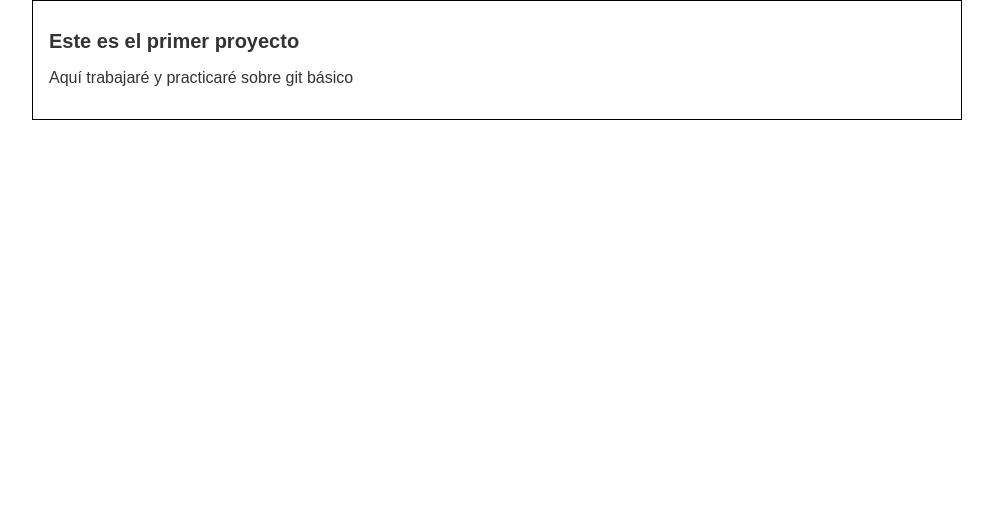
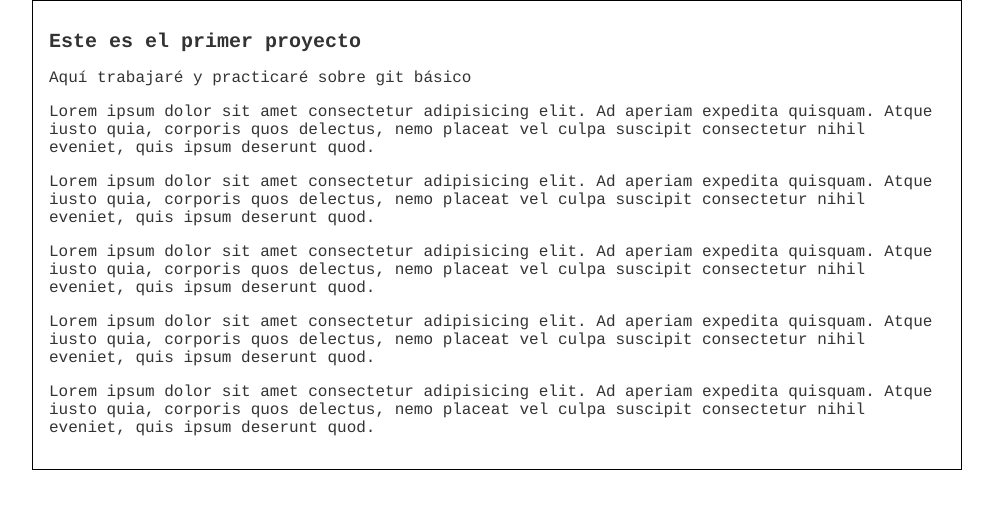
Before and after one commit to TommyEu/HyperBlog, a plain HTML site: page index.html in a window 1280 px wide. Shown: the whole page, without its empty margins (143-1136 px from the left). Drawn offline with Linux system fonts and the light colour scheme.

Commit message:
agregado el contenido adicional del blog y una mejor tipografía

```diff
--- a/index.html
+++ b/index.html
@@ -8,6 +8,12 @@
             <div id="post">
                 <h1>Este es el primer proyecto</h1>
                 <p>Aquí trabajaré y practicaré sobre git básico</p>
+                <p>Lorem ipsum dolor sit amet consectetur adipisicing elit. Ad aperiam expedita quisquam. Atque iusto quia, corporis quos delectus, nemo placeat vel culpa suscipit consectetur nihil eveniet, quis ipsum deserunt quod.
+                    <p>Lorem ipsum dolor sit amet consectetur adipisicing elit. Ad aperiam expedita quisquam. Atque iusto quia, corporis quos delectus, nemo placeat vel culpa suscipit consectetur nihil eveniet, quis ipsum deserunt quod.
+                        <p>Lorem ipsum dolor sit amet consectetur adipisicing elit. Ad aperiam expedita quisquam. Atque iusto quia, corporis quos delectus, nemo placeat vel culpa suscipit consectetur nihil eveniet, quis ipsum deserunt quod.
+                            <p>Lorem ipsum dolor sit amet consectetur adipisicing elit. Ad aperiam expedita quisquam. Atque iusto quia, corporis quos delectus, nemo placeat vel culpa suscipit consectetur nihil eveniet, quis ipsum deserunt quod.
+                                <p>Lorem ipsum dolor sit amet consectetur adipisicing elit. Ad aperiam expedita quisquam. Atque iusto quia, corporis quos delectus, nemo placeat vel culpa suscipit consectetur nihil eveniet, quis ipsum deserunt quod.
+                </p>
             </div>
         </div>
 
--- a/styles.css
+++ b/styles.css
@@ -1,7 +1,7 @@
 body{
     text-align: center;
     color: #333;
-    font-family: "Arial";
+    font-family: Courier;
     font-size: 16px;
     margin: 0;
     padding: 0;
```
